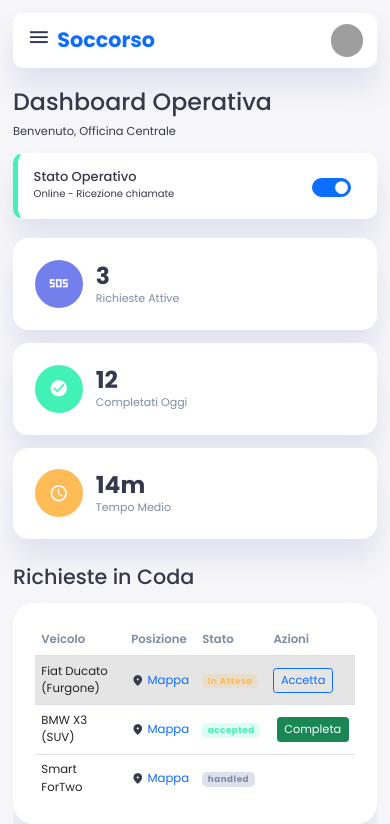
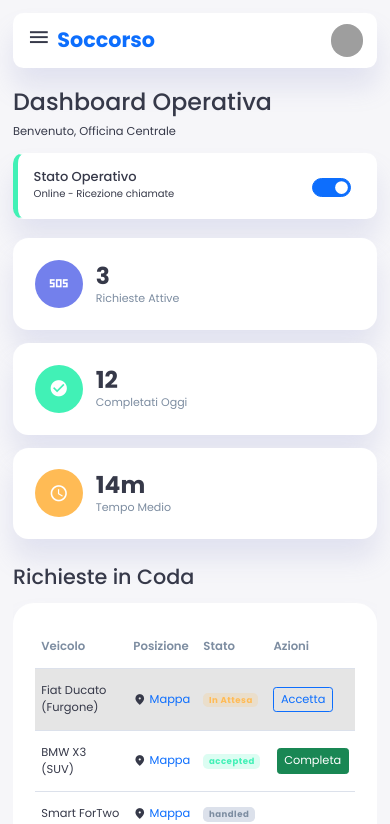
Before and after one commit to lucaa126/SafeClaim_Soccorso, an Angular app in the folder frontend/: page /dashboard in a window 390 px wide. Shown: the top 824 px of the page. Built offline with nearby package versions, Linux system fonts and the light colour scheme; no server answers; grey boxes are pictures that could not be loaded.

Commit message:
fix tabella tema scuro & fix brodi tema scuro

```diff
--- a/frontend/src/app/soccorso-dash/soccorso-dash.css
+++ b/frontend/src/app/soccorso-dash/soccorso-dash.css
@@ -60,11 +60,11 @@
 
 /* --- DARK MODE OVERRIDE --- */
 .dashboard-container.dark-theme-variables {
-    --light: #0d1117;        /* GitHub Dark Background */
-    --white: #161b22;        /* Card Dark */
-    --dark: #edeffd;         /* Testo Chiaro */
-    --info-dark: #a0aec0;
-    --info-light: #21262d;
+    --light: #0d1117;        /* Sfondo Generale Scuro (GitHub Dark) */
+    --white: #161b22;        /* Sfondo Card Scuro */
+    --dark: #edeffd;         /* Testo Principale Chiaro */
+    --info-dark: #a0aec0;    /* Testo Secondario */
+    --info-light: #30363d;   /* Bordi e Separatori */
     --box-shadow: 0 1rem 2rem rgba(0, 0, 0, 0.4);
     --card-border: 1px solid rgba(255, 255, 255, 0.12);
 }
@@ -90,7 +90,7 @@ p, span, div, li { color: var(--dark); }
 .text-success { color: var(--success) !important; }
 .text-warning { color: var(--warning) !important; }
 
-/* Bootstrap Card Override */
+/* Bootstrap Card Override: Forza il colore della card in base al tema */
 .card, .bg-white {
     background-color: var(--white) !important;
     color: var(--dark) !important;
@@ -115,7 +115,7 @@ a { color: inherit; cursor: pointer; text-decoration: none; }
    4. SIDEBAR DESKTOP (FISSA A SINISTRA)
    ========================================================================== */
 .sidebar-container {
-    position: fixed; /* Fissa rispetto alla finestra */
+    position: fixed;
     top: 0;
     left: 0;
     height: 100vh;
@@ -182,7 +182,6 @@ a { color: inherit; cursor: pointer; text-decoration: none; }
     position: absolute; left: 0; top: 0;
 }
 
-/* Badge contatore messaggi */
 .sidebar-menu .message-count {
     background: var(--danger); color: white; padding: 2px 10px;
     font-size: 11px; border-radius: var(--border-radius-1);
@@ -192,20 +191,18 @@ a { color: inherit; cursor: pointer; text-decoration: none; }
 .sidebar-menu .logout-btn { position: absolute; bottom: 2rem; width: 100%; cursor: pointer; }
 
 /* ==========================================================================
-   5. WRAPPER PRINCIPALE (GESTIONE SPAZI)
+   5. WRAPPER PRINCIPALE
    ========================================================================== */
-/* Questo container sposta tutto il contenuto a destra della sidebar fissa */
 .main-wrapper {
-    margin-left: var(--sidebar-width); /* Lascia spazio alla sidebar */
+    margin-left: var(--sidebar-width);
     width: calc(100% - var(--sidebar-width));
     transition: var(--transition);
     padding: 1.5rem;
 }
 
 /* ==========================================================================
-   6. CONTENUTO CENTRALE (DASHBOARD)
+   6. CONTENUTO DASHBOARD (CARDS)
    ========================================================================== */
-/* Header Mobile (Visibile solo se < LG) */
 .mobile-header {
     background: var(--white);
     padding: 0.8rem 1rem;
@@ -215,7 +212,6 @@ a { color: inherit; cursor: pointer; text-decoration: none; }
     margin-bottom: 1.5rem;
 }
 
-/* Status Card */
 .status-card {
     background: var(--white);
     padding: 1.2rem;
@@ -227,7 +223,6 @@ a { color: inherit; cursor: pointer; text-decoration: none; }
 .status-card h5 { margin: 0; font-size: 1rem; color: var(--dark) !important; }
 .status-card.active { border-left: 5px solid var(--success); }
 
-/* KPI Cards */
 .kpi-card {
     background: var(--white);
     padding: var(--card-padding);
@@ -252,38 +247,78 @@ a { color: inherit; cursor: pointer; text-decoration: none; }
 .kpi-card .details h3 { margin: 0; font-size: 1.8rem; font-weight: 700; }
 .kpi-card .details p { margin: 0; font-size: 0.85rem; color: var(--info-dark); }
 
-/* Colori Icone KPI */
 .bg-primary-light .icon { background: var(--primary); }
 .bg-success-light .icon { background: var(--success); }
 .bg-warning-light .icon { background: var(--warning); }
 
 /* ==========================================================================
-   7. TABELLE
+   7. TABELLE (FIX AGGRESSIVO DARK MODE)
    ========================================================================== */
-.recent-orders { margin-top: 2rem; }
-.recent-orders h2 { margin-bottom: 1rem; }
+.recent-orders {
+    margin-top: 2rem;
+}
+.recent-orders h2 {
+    margin-bottom: 1rem;
+}
 
+/* Container della tabella */
 .recent-orders .table-responsive {
-    background: var(--white);
+    background-color: var(--white) !important;
     padding: var(--card-padding);
     border-radius: var(--card-border-radius);
     box-shadow: var(--box-shadow);
     border: var(--card-border);
+    transition: var(--transition);
 }
 
-table { width: 100%; border-collapse: collapse; }
-table thead th {
-    padding-bottom: 1rem;
+/* Reset totale per la tabella */
+.recent-orders table {
+    width: 100%;
+    border-collapse: collapse;
+    background-color: transparent !important;
+    color: var(--dark) !important;
+}
+
+/* Forza lo sfondo delle celle (TH e TD) ad usare la variabile corretta */
+.recent-orders table thead th,
+.recent-orders table tbody td {
+    background-color: var(--white) !important; /* Fix Dark Mode */
+    color: var(--dark) !important;
+    border-bottom: 1px solid var(--info-light) !important;
+    padding: 1rem 0.5rem;
+    vertical-align: middle;
+}
+
+/* Stile Header */
+.recent-orders table thead th {
+    font-weight: 600;
+    text-align: left;
+    font-size: 0.9rem;
     color: var(--info-dark) !important;
-    font-weight: 600; text-align: left; font-size: 0.9rem;
 }
-table tbody td {
-    padding: 1rem 0;
-    border-bottom: 1px solid var(--info-light);
-    color: var(--dark); font-size: 0.9rem; vertical-align: middle;
+
+/* Hover Effect: cambia colore ma rimanere scuro in dark mode */
+.recent-orders table tbody tr:hover td {
+    background-color: var(--light) !important;
+    color: var(--primary) !important;
+    cursor: pointer;
+    transition: all 0.3s ease;
 }
-table tbody tr:last-child td { border: none; }
-table tbody tr:hover td { background: var(--light); color: var(--dark); cursor: pointer; }
+
+/* Rimuovi bordo dall'ultima riga */
+.recent-orders table tbody tr:last-child td {
+    border: none !important;
+}
+
+/* Override variabili Bootstrap Table */
+.table {
+    --bs-table-bg: transparent !important;
+    --bs-table-accent-bg: transparent !important;
+    --bs-table-hover-bg: var(--light) !important;
+    --bs-table-hover-color: var(--dark) !important;
+    color: var(--dark) !important;
+    border-color: var(--info-light) !important;
+}
 
 /* Badges */
 .badge {
@@ -298,14 +333,13 @@ table tbody tr:hover td { background: var(--light); color: var(--dark); cursor:
 .badge.bg-primary { background: var(--primary-light) !important; color: var(--primary) !important; }
 
 /* ==========================================================================
-   8. SEZIONE DESTRA
+   8. SEZIONE DESTRA & UTILITIES
    ========================================================================== */
 .right-section {
     padding-left: 2rem;
     transition: var(--transition);
 }
 
-/* Dark Mode Toggle */
 .dark-mode-toggle {
     background: var(--info-light);
     display: flex; justify-content: space-between; align-items: center;
@@ -320,16 +354,14 @@ table tbody tr:hover td { background: var(--light); color: var(--dark); cursor:
     background: var(--primary); color: white !important; border-radius: var(--border-radius-1);
 }
 
-/* Profilo */
 .profile { text-align: right; }
 .profile p { margin: 0; color: var(--dark); font-weight: 500; }
 .profile small { display: block; color: var(--info-dark); }
 .profile-photo { width: 3rem; height: 3rem; border-radius: 50%; overflow: hidden; border: 2px solid var(--info-light); }
 
-/* --- CARD DETTAGLIO INTERVENTO --- */
+/* Card Dettaglio */
 .request-detail-card { margin-top: 2rem; }
 .request-detail-card h3 { margin-bottom: 1rem; }
-
 .request-detail-card .card {
     background: var(--white) !important;
     border-radius: var(--card-border-radius);
@@ -337,13 +369,8 @@ table tbody tr:hover td { background: var(--light); color: var(--dark); cursor:
     box-shadow: var(--box-shadow);
     border: var(--card-border);
 }
-
-.request-detail-card .text-muted {
-    color: var(--info-dark) !important; font-weight: 500; font-size: 0.9rem;
-}
-.request-detail-card strong {
-    color: var(--dark) !important; font-weight: 700; font-size: 1rem; display: block;
-}
+.request-detail-card .text-muted { color: var(--info-dark) !important; font-weight: 500; font-size: 0.9rem; }
+.request-detail-card strong { color: var(--dark) !important; font-weight: 700; font-size: 1rem; display: block; }
 
 .d-grid .btn { padding: 0.8rem; border-radius: var(--border-radius-1); font-weight: 600; }
 .btn-primary { background: var(--primary) !important; border: none; }
@@ -351,10 +378,9 @@ table tbody tr:hover td { background: var(--light); color: var(--dark); cursor:
 .btn-outline-danger { color: var(--danger); border-color: var(--danger); }
 .btn-outline-danger:hover { background: var(--danger); color: white; }
 
-/* Updates / Notifiche */
+/* Updates */
 .updates { margin-top: 2rem; }
 .updates h3 { margin-bottom: 1rem; }
-
 .updates .update-item {
     background: var(--white);
     padding: 1.2rem;
@@ -365,7 +391,6 @@ table tbody tr:hover td { background: var(--light); color: var(--dark); cursor:
     transition: var(--transition);
 }
 .updates .update-item:hover { transform: translateX(-5px); }
-
 .updates .icon-box {
     width: 40px; height: 40px; border-radius: 50%;
     display: flex; align-items: center; justify-content: center;
@@ -377,17 +402,12 @@ table tbody tr:hover td { background: var(--light); color: var(--dark); cursor:
 /* ==========================================================================
    9. MAPPA LEAFLET & DARK MODE AVANZATA
    ========================================================================== */
-/* src/app/soccorso-dash/soccorso-dash.css */
-
-/* Specifico solo per la dashboard: altezza mappa */
 #map {
-    width: 100%;
-    height: 100%;
-    border-radius: var(--card-border-radius);
-    z-index: 1;
+    width: 100%; height: 100%;
+    border-radius: var(--card-border-radius); z-index: 1;
 }
 
-/* Filtri Mappa Dark Mode */
+/* Filtri Mappa per Dark Mode */
 .dark-theme-variables #map .leaflet-tile {
     filter: invert(100%) hue-rotate(180deg) brightness(95%) contrast(90%);
 }
@@ -405,46 +425,27 @@ table tbody tr:hover td { background: var(--light); color: var(--dark); cursor:
 }
 
 /* ==========================================================================
-   10. MEDIA QUERIES (TABLET & MOBILE)
+   10. MEDIA QUERIES (RESPONSIVE)
    ========================================================================== */
 @media screen and (max-width: 1200px) {
-    /* TABLET: Nascondi sidebar fissa, ripristina margini */
     .sidebar-container { display: none; }
-
-    .main-wrapper {
-        margin-left: 0;
-        width: 100%;
-        padding: 1rem;
-    }
-
-    .right-section {
-        width: 100%;
-        padding-left: 0;
-        margin-top: 2rem;
-    }
-
-    /* Layout griglia */
+    .main-wrapper { margin-left: 0; width: 100%; padding: 1rem; }
+    .right-section { width: 100%; padding-left: 0; margin-top: 2rem; }
     .row.g-0 { display: flex; flex-direction: column; }
     .col-lg-8, .col-lg-4 { width: 100%; }
 }
 
 @media screen and (max-width: 768px) {
-    /* MOBILE: Ottimizzazioni Tabelle */
     html { font-size: 13px; }
-
     .mobile-header { display: flex !important; justify-content: space-between; align-items: center; }
-
-    /* Nascondi colonne meno importanti per guadagnare spazio */
     .recent-orders { width: 100%; overflow-x: hidden; }
     .recent-orders table th:first-child,
-    .recent-orders table td:first-child { display: none; } /* Nascondi ID */
-
-    /* Forza il wrap del testo se necessario */
+    .recent-orders table td:first-child { display: none; }
     .recent-orders table td { white-space: normal; }
 }
 
 /* ==========================================================================
-   11. SIDEBAR MOBILE (OFFCANVAS ANIMATA)
+   11. SIDEBAR MOBILE (ANIMATA)
    ========================================================================== */
 .mobile-sidebar-overlay {
     position: fixed; top: 0; left: 0; width: 100%; height: 100%;
@@ -468,7 +469,6 @@ table tbody tr:hover td { background: var(--light); color: var(--dark); cursor:
 .mobile-sidebar .close { cursor: pointer; font-size: 2rem; color: var(--dark); }
 
 .mobile-sidebar .sidebar-links { display: flex; flex-direction: column; gap: 1.5rem; }
-
 .mobile-sidebar .sidebar-links a {
     display: flex; align-items: center; gap: 1.2rem;
     color: var(--info-dark); font-size: 1.1rem; font-weight: 500;
--- a/frontend/src/styles.css
+++ b/frontend/src/styles.css
@@ -1,3 +1,124 @@
 /* You can add global styles to this file, and also import other style files */
 /* src/styles.css */
 @import "leaflet/dist/leaflet.css";
+/* ==========================================================================
+   2. CONFIGURAZIONE VARIABILI & TEMI (THEMING ENGINE GLOBALE)
+   ========================================================================== */
+:host {
+    display: block;
+    width: 100%;
+    min-height: 100vh; /* FORZA L'ALTEZZA A TUTTO SCHERMO */
+
+    /* Palette Colori Principali */
+    --primary: #7380ec;
+    --primary-variant: #111e88;
+    --danger: #ff7782;
+    --success: #41f1b6;
+    --warning: #ffbb55;
+
+    /* Sfondi e Testi Light (Default) */
+    --white: #ffffff;
+    --light: #f6f6f9;
+    --dark: #363949;
+    --info-dark: #7d8da1;
+    --info-light: #dce1eb;
+
+    /* Varianti Trasparenti */
+    --primary-light: rgba(115, 128, 236, 0.18);
+    --success-light: rgba(65, 241, 182, 0.18);
+    --warning-light: rgba(255, 187, 85, 0.18);
+    --danger-light: rgba(255, 119, 130, 0.18);
+
+    /* Dimensioni e Spaziature */
+    --card-border-radius: 1.6rem;
+    --border-radius-1: 0.4rem;
+    --border-radius-2: 0.8rem;
+    --border-radius-3: 1.2rem;
+    --card-padding: 1.6rem;
+
+    --sidebar-width: 17rem;
+
+    --box-shadow: 0 1.5rem 2rem rgba(132, 139, 200, 0.18);
+    --card-border: 1px solid transparent;
+    --transition: all 300ms ease;
+
+    /* APPLICAZIONE SFONDO GLOBALE */
+    /* Qui applichiamo lo sfondo all'intero componente, non solo al container */
+    background-color: var(--light);
+    color: var(--dark);
+    font-family: 'Poppins', sans-serif;
+    font-size: 0.88rem;
+    overflow-x: hidden;
+    transition: background-color 0.3s ease, color 0.3s ease;
+}
+
+/* --- DARK MODE OVERRIDE --- */
+/* :host-context controlla se la classe .dark-theme-variables è presente
+   sul componente O su un genitore (es. body), rendendolo molto più robusto */
+:host-context(.dark-theme-variables) {
+    --light: #0d1117;        /* Sfondo GitHub Dark */
+    --white: #161b22;        /* Card Dark */
+    --dark: #edeffd;         /* Testo Chiaro */
+    --info-dark: #a0aec0;
+    --info-light: #30363d;
+    --box-shadow: 0 1rem 2rem rgba(0, 0, 0, 0.4);
+    --card-border: 1px solid rgba(255, 255, 255, 0.12);
+}
+
+/* Se applichi la classe direttamente all'host (alternativa) */
+:host.dark-theme-variables {
+    --light: #0d1117;
+    --white: #161b22;
+    --dark: #edeffd;
+    --info-dark: #a0aec0;
+    --info-light: #30363d;
+    --box-shadow: 0 1rem 2rem rgba(0, 0, 0, 0.4);
+    --card-border: 1px solid rgba(255, 255, 255, 0.12);
+}
+
+/* ==========================================================================
+   3. RESET GLOBALE & OVERRIDES
+   ========================================================================== */
+* {
+    margin: 0; padding: 0; outline: 0; appearance: none;
+    border: 0; text-decoration: none; list-style: none; box-sizing: border-box;
+}
+
+/* Rimuoviamo stili specifici dal container interno perché ora gestisce tutto l'HOST */
+.dashboard-container {
+    width: 100%;
+    /* Non serve più background qui, lo eredita dall'host */
+}
+
+h1, h2, h3, h4, h5, h6 { color: var(--dark) !important; font-weight: 600; }
+h1 { font-size: 1.8rem; font-weight: 800; }
+h2 { font-size: 1.4rem; }
+h3 { font-size: 0.87rem; }
+p, span, div, li { color: var(--dark); }
+
+/* Utility Override */
+.text-muted { color: var(--info-dark) !important; }
+.text-primary { color: var(--primary) !important; }
+.text-danger { color: var(--danger) !important; }
+.text-success { color: var(--success) !important; }
+.text-warning { color: var(--warning) !important; }
+
+/* Bootstrap Card Override */
+.card, .bg-white {
+    background-color: var(--white) !important;
+    color: var(--dark) !important;
+    border: var(--card-border);
+}
+
+img { display: block; width: 100%; }
+a { color: inherit; cursor: pointer; text-decoration: none; }
+
+/* Scrollbar Custom */
+::-webkit-scrollbar { width: 6px; }
+::-webkit-scrollbar-track { background: var(--light); }
+::-webkit-scrollbar-thumb { background: var(--primary); border-radius: 10px; }
+::-webkit-scrollbar-thumb:hover { background: var(--primary-variant); }
+
+/* Animazioni */
+.spin { animation: rotation 1s infinite linear; }
+@keyframes rotation { from { transform: rotate(0deg); } to { transform: rotate(359deg); } }
```
Also changed, not shown: frontend/src/app/soccorso-dash/soccorso-dash.html (+21 -4 lines).
